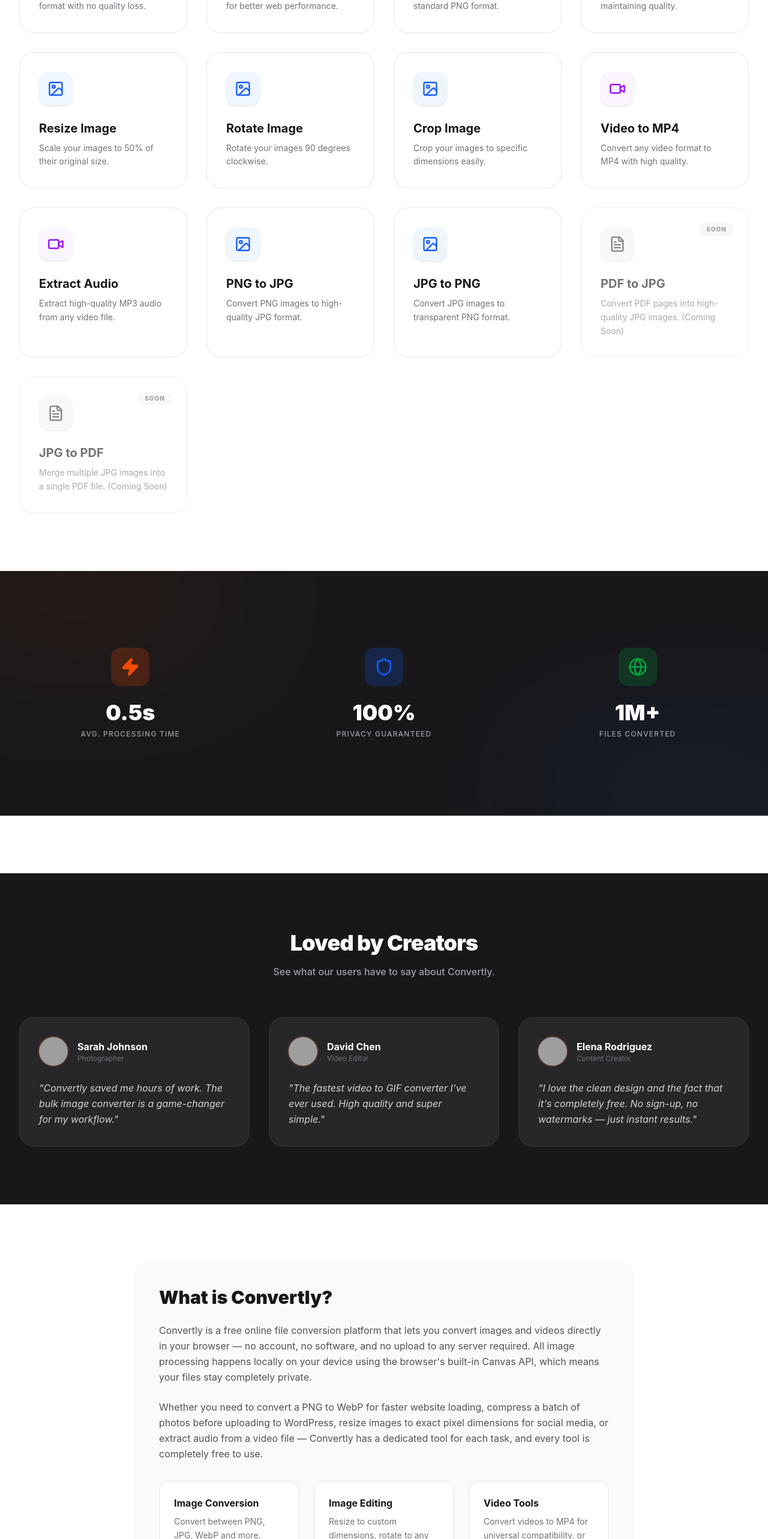
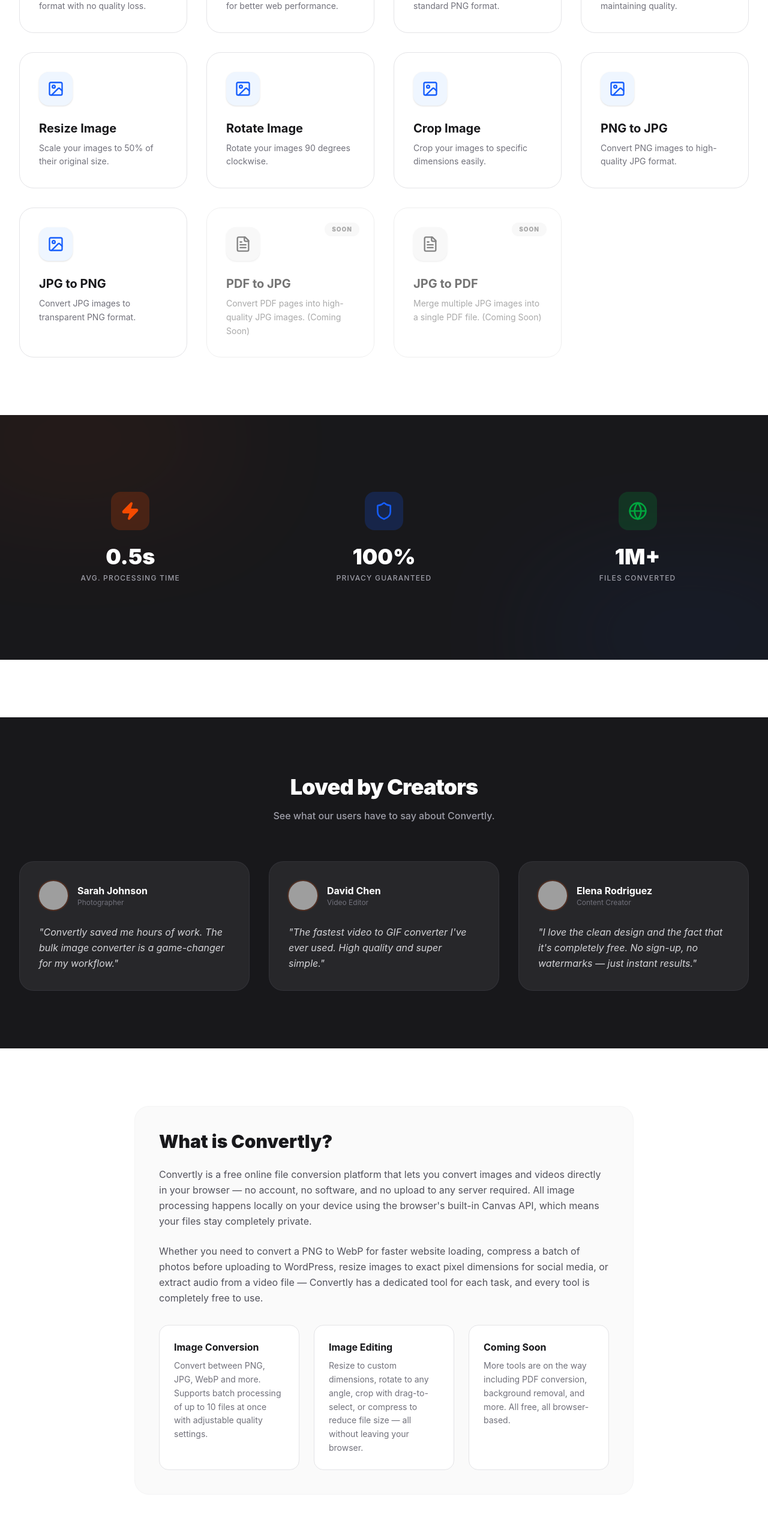
Before and after one commit to manan7035/Convertly, a React (Vite) app: page / in a window 1280 px wide. Shown: the part 1300-3866 px from the top of the page at 60% size. Built offline with nearby package versions, Linux system fonts and the light colour scheme; grey boxes are pictures that could not be loaded.

Commit message:
changes in tools

```diff
--- a/src/components/Navigation.tsx
+++ b/src/components/Navigation.tsx
@@ -79,11 +79,13 @@
           </ul>
         </div>
         <div>
-          <h3 className="text-sm font-semibold text-zinc-900 uppercase tracking-wider mb-4">Video Tools</h3>
+          <h3 className="text-sm font-semibold text-zinc-900 uppercase tracking-wider mb-4">More Tools</h3>
           <ul className="space-y-2 text-sm text-zinc-600">
-            <li><Link to="/tool/video-to-mp4" className="hover:text-orange-600">Video to MP4</Link></li>
-            <li><Link to="/tool/extract-audio" className="hover:text-orange-600">Extract Audio</Link></li>
-            <li><Link to="/tool/video-to-gif" className="hover:text-orange-600">Video to GIF</Link></li>
+            <li><Link to="/tool/crop-image" className="hover:text-orange-600">Crop Image</Link></li>
+            <li><Link to="/tool/rotate-image" className="hover:text-orange-600">Rotate Image</Link></li>
+            <li><Link to="/tool/png-to-jpg" className="hover:text-orange-600">PNG to JPG</Link></li>
+            <li><Link to="/tool/jpg-to-png" className="hover:text-orange-600">JPG to PNG</Link></li>
+            <li><Link to="/tool/webp-to-png" className="hover:text-orange-600">WebP to PNG</Link></li>
           </ul>
         </div>
         <div>
--- a/src/pages/HomePage.tsx
+++ b/src/pages/HomePage.tsx
@@ -3,7 +3,6 @@
 import { motion } from "motion/react";
 import {
   Image as ImageIcon,
-  Video as VideoIcon,
   FileText as FileIcon,
   Zap,
   Shield,
@@ -69,22 +68,6 @@
     icon: ImageIcon,
     category: "Image",
     color: "bg-blue-50 text-blue-600",
-  },
-  {
-    id: "video-to-mp4",
-    name: "Video to MP4",
-    description: "Convert any video format to MP4 with high quality.",
-    icon: VideoIcon,
-    category: "Video",
-    color: "bg-purple-50 text-purple-600",
-  },
-  {
-    id: "extract-audio",
-    name: "Extract Audio",
-    description: "Extract high-quality MP3 audio from any video file.",
-    icon: VideoIcon,
-    category: "Video",
-    color: "bg-purple-50 text-purple-600",
   },
   {
     id: "png-to-jpg",
@@ -372,7 +355,7 @@
             {[
               { title: "Image Conversion", desc: "Convert between PNG, JPG, WebP and more. Supports batch processing of up to 10 files at once with adjustable quality settings." },
               { title: "Image Editing", desc: "Resize to custom dimensions, rotate to any angle, crop with drag-to-select, or compress to reduce file size — all without leaving your browser." },
-              { title: "Video Tools", desc: "Convert videos to MP4 for universal compatibility, or extract the audio track as an MP3 from any video file." },
+              { title: "Coming Soon", desc: "More tools are on the way including PDF conversion, background removal, and more. All free, all browser-based." },
             ].map(({ title, desc }) => (
               <div key={title} className="rounded-2xl bg-white border border-zinc-200 p-6">
                 <h3 className="font-bold text-zinc-900 mb-2">{title}</h3>
--- a/src/pages/ToolPage.tsx
+++ b/src/pages/ToolPage.tsx
@@ -191,38 +191,6 @@
       { q: "Will cropping reduce image quality?", a: "No. Cropping is a lossless geometric operation. The pixels within the cropped area are unchanged." }
     ]
   },
-  "video-to-mp4": {
-    about: "Convert any video format to MP4 — the most universally compatible video format supported by every device, browser, and platform. MP4 with H.264 encoding plays on iPhones, Android phones, smart TVs, Windows, macOS, and every major social media platform.",
-    howTo: [
-      "Upload your video file (MOV, AVI, MKV, WebM, or any common format)",
-      "Click Convert to MP4",
-      "Download your MP4 file ready for any platform"
-    ],
-    whyUse: "MP4 is the universal video format. Whether you are sharing on YouTube, Instagram, WhatsApp, or just want a file that plays on any device without installing codecs, MP4 is the answer. It offers excellent quality at small file sizes.",
-    formats: "Input: .mov, .avi, .mkv, .webm, .flv — Output: .mp4",
-    faqs: [
-      { q: "What video formats can be converted to MP4?", a: "Most common video formats are supported including MOV, AVI, MKV, WebM, FLV, WMV, and more." },
-      { q: "Will the video quality change?", a: "The video is re-encoded to H.264/MP4, which is highly efficient. The output quality is very close to the original." },
-      { q: "Is there a file size limit?", a: "Free plan supports up to 50MB per file." },
-      { q: "Why is MP4 the best format?", a: "MP4 (H.264) is supported natively by every modern device, browser, and platform — no plugins or additional software required." }
-    ]
-  },
-  "extract-audio": {
-    about: "Extract the audio track from any video file and save it as a high-quality MP3. Perfect for saving podcast recordings, extracting background music, creating audio clips from interviews, or converting video lessons to audio for listening on the go.",
-    howTo: [
-      "Upload your video file",
-      "Click Extract Audio",
-      "Download your MP3 audio file"
-    ],
-    whyUse: "Extracting audio from video is useful for dozens of workflows: creating podcast episodes from video interviews, saving background music from clips, making audio versions of video tutorials for commuting, or archiving audio from recordings.",
-    formats: "Input: .mp4, .mov, .avi, .mkv — Output: .mp3",
-    faqs: [
-      { q: "What quality will the extracted MP3 be?", a: "The audio is extracted at 192kbps MP3 quality, which is excellent for voice, podcasts, and most music." },
-      { q: "Can I extract audio from any video format?", a: "Yes — MP4, MOV, AVI, MKV, WebM and most common video formats are supported." },
-      { q: "Is there a file size limit?", a: "Free plan supports video files up to 50MB." },
-      { q: "Will the audio be perfectly synced?", a: "Audio extraction preserves the original audio track exactly as it appears in the video." }
-    ]
-  },
 };
 
 export const ToolPage = () => {
@@ -302,15 +270,12 @@
   };
 
   const toolName = toolId?.split("-").map(w => w.charAt(0).toUpperCase() + w.slice(1)).join(" ");
-  const isSingleFileTool = toolId === "video-to-mp4" || toolId === "extract-audio" || toolId === "crop-image";
+  const isSingleFileTool = toolId === "crop-image";
   const apiBaseUrl = (import.meta.env.VITE_API_URL || "").replace(/\/+$/, "");
   const buildEndpoint = (path: string) => apiBaseUrl ? `${apiBaseUrl}${path}` : path;
   const toolInfo = toolDescriptions[toolId || ""];
 
   const getTargetFormat = () => {
-    if (toolId === "extract-audio") return "mp3";
-    if (toolId === "video-to-mp4") return "mp4";
-    if (toolId === "video-to-gif") return "gif";
     if (targetImageFormat) return targetImageFormat;
     if (toolId === "resize-image" || toolId === "rotate-image" || toolId === "crop-image") return "";
     if (toolId?.includes("-to-")) return toolId.split("-to-")[1];
@@ -319,7 +284,6 @@
   const targetFormat = getTargetFormat();
 
   const getAcceptType = () => {
-    if (toolId?.includes("video") || toolId === "extract-audio") return "video/*";
     if (toolId?.includes("-to-")) {
       const source = toolId.split("-to-")[0];
       const sourceMap: Record<string, string> = {
@@ -422,14 +386,13 @@
     } finally { setIsUploading(false); }
   };
 
-  const handleConvert = () => isImageTool(toolId || "") ? handleConvertImages() : handleConvertVideo();
+  const handleConvert = () => handleConvertImages();
 
   const handleConvertSingle = async (index: number) => {
     const file = files[index] as File;
     if (!file) return;
     setIsUploading(true); setProgress(10); setError(null);
     try {
-      if (isImageTool(toolId || "")) {
       const imgCoords = cropRect ? toImageCoords(cropRect) : null;
       const options = {
         targetFormat, quality, width: resizeWidth, height: resizeHeight, rotationAngle,
@@ -444,19 +407,6 @@
       const a = document.createElement("a");
       a.href = url; a.download = `converted-${file.name.split(".")[0]}.${ext}`;
       document.body.appendChild(a); a.click(); URL.revokeObjectURL(url); document.body.removeChild(a);
-      } else {
-        const formData = new FormData();
-        formData.append("files", file as Blob); formData.append("targetFormat", targetFormat); formData.append("toolId", toolId || "");
-        setProgress(30);
-        const response = await fetch(buildEndpoint("/api/convert/video"), { method: "POST", body: formData });
-        if (!response.ok) throw new Error("Conversion failed.");
-        setProgress(80);
-        const blob = await response.blob();
-        const url = URL.createObjectURL(blob);
-        const a = document.createElement("a");
-        a.href = url; a.download = `converted-${file.name.split(".")[0]}.${targetFormat}`;
-        document.body.appendChild(a); a.click(); URL.revokeObjectURL(url); document.body.removeChild(a);
-      }
       setProgress(100); setIsComplete(true);
     } catch (err) {
       setError(err instanceof Error ? err.message : "An error occurred.");
@@ -508,9 +458,7 @@
             <div className="text-center">
               <p className="text-xl font-bold text-zinc-900">Click or drag files to upload</p>
               <p className="text-sm text-zinc-500 mt-1">
-                {isImageTool(toolId || "")
-                  ? "Up to 10 files · Converted in your browser · 100% private"
-                  : "Single video file · Max 50MB"}
+                Up to 10 files · Converted in your browser · 100% private
               </p>
               {toolInfo && <p className="text-xs text-zinc-400 mt-1">{toolInfo.formats}</p>}
             </div>
@@ -874,7 +822,7 @@
       <div className="mt-16 grid grid-cols-1 gap-8 sm:grid-cols-3">
         {[
           { num: "1", title: "Upload Files", desc: "Select up to 10 images. PNG, JPG, WebP and more are all supported.", color: "bg-orange-50 text-orange-600" },
-          { num: "2", title: "Instant Processing", desc: isImageTool(toolId || "") ? "Converted instantly in your browser — no upload, zero wait, complete privacy." : "Our servers process your video quickly and securely.", color: "bg-blue-50 text-blue-600" },
+          { num: "2", title: "Instant Processing", desc: "Converted instantly in your browser — no upload, zero wait, complete privacy.", color: "bg-blue-50 text-blue-600" },
           { num: "3", title: "Download Instantly", desc: "Your converted files download automatically the moment processing completes.", color: "bg-green-50 text-green-600" },
         ].map(({ num, title, desc, color }) => (
           <motion.div key={num} whileHover={{ y: -5 }} className="text-center p-6 rounded-3xl bg-white border border-zinc-100 shadow-sm">
```
Also changed, not shown: 1 other file (tests, documents, lock files or other folders). Lines whose indentation alone changed are shown as unchanged.
